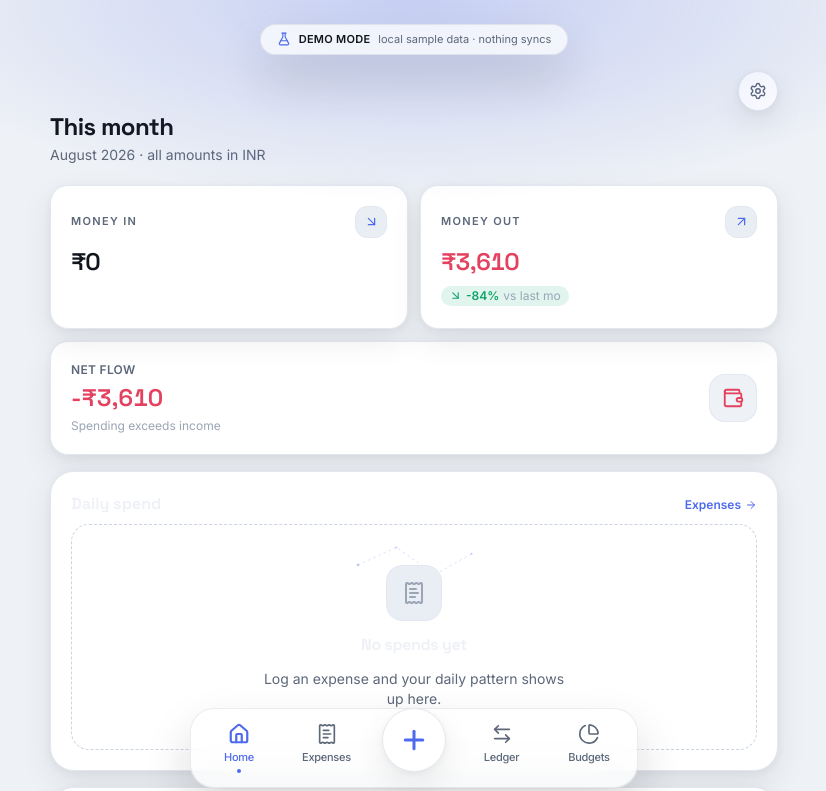
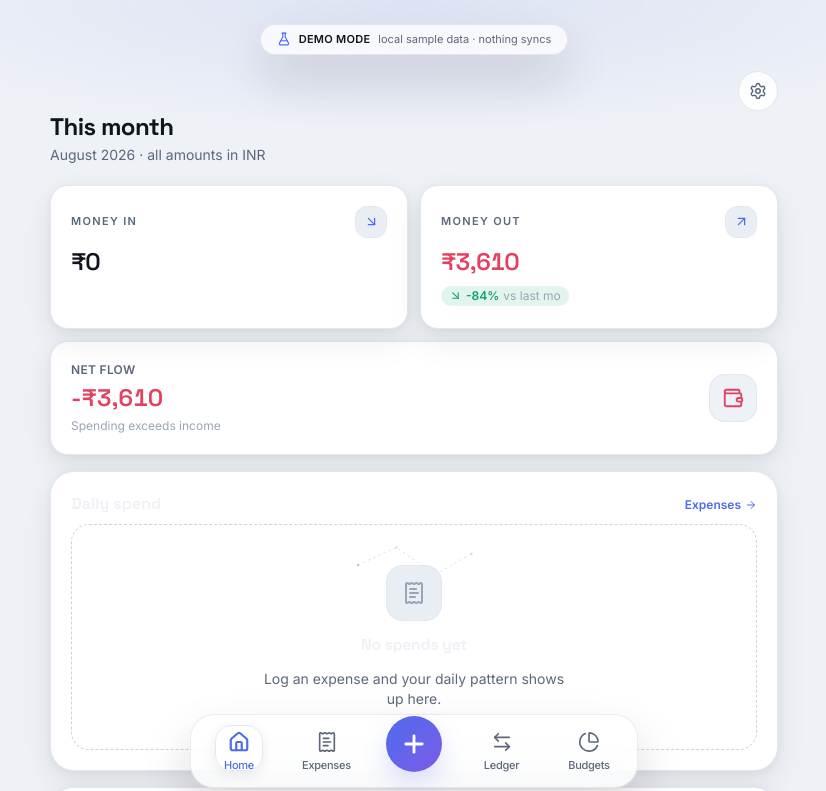
Before and after one commit to rider4585/MoneyOS, a React (Vite) app: page / in a window 1280 px wide. Shown: the top 791 px of the page, without its empty margins (226-1052 px from the left). Built offline with nearby package versions, Linux system fonts and the light colour scheme; no server answers.

Commit message:
feat(money): restyle shell to PULSE - aurora backdrop, gradient orb FAB, floating dock with sliding active pill (R2)

```diff
--- a/src/components/AddTransactionFab.jsx
+++ b/src/components/AddTransactionFab.jsx
@@ -2,8 +2,9 @@ import { Plus } from 'lucide-react'
 import Pressable from './ui/Pressable.jsx'
 
 /**
- * Add-transaction FAB — neumorphic raised circle floating above the tab dock.
- * Opens the placeholder glass sheet until the data layer lands (T2).
+ * Add-transaction FAB — Pulse gradient orb (pulse §6): 60px, brand gradient,
+ * glow shadow. Sits centred above the tab dock; opens the capture-first
+ * full-screen add route.
  */
 export default function AddTransactionFab({ onOpen }) {
   return (
@@ -11,9 +12,9 @@ export default function AddTransactionFab({ onOpen }) {
       type="button"
       onClick={onOpen}
       aria-label="Add transaction"
-      className="neu-card fixed bottom-7 left-1/2 z-50 grid h-16 w-16 -translate-x-1/2 place-items-center rounded-full bg-surface text-brand dark:text-violet-300"
+      className="bg-gradient-brand fixed bottom-7 left-1/2 z-50 grid h-14 w-14 -translate-x-1/2 place-items-center rounded-full text-white shadow-[0_12px_30px_-6px_var(--glow-brand)] transition-transform active:scale-[0.97]"
     >
-      <Plus size={30} strokeWidth={2.4} />
+      <Plus size={28} strokeWidth={2.4} />
     </Pressable>
   )
 }
--- a/src/components/AppShell.jsx
+++ b/src/components/AppShell.jsx
@@ -17,14 +17,10 @@ export default function AppShell() {
 
   return (
     <div className="min-h-dvh bg-base text-ink">
-      {/* soft brand glow backdrop */}
+      {/* aurora hero backdrop — one per screen max (pulse §4) */}
       <div
         aria-hidden
-        className="pointer-events-none fixed inset-x-0 top-0 h-72 opacity-25 dark:opacity-20"
-        style={{
-          background:
-            'radial-gradient(60% 100% at 50% 0%, var(--brand) 0%, transparent 70%)',
-        }}
+        className="aurora pointer-events-none fixed inset-x-0 top-0 h-72"
       />
 
       <AddTransactionProvider>
@@ -41,7 +37,7 @@ export default function AppShell() {
             <NavLink
               to="/settings"
               aria-label="Settings"
-              className="neu-card grid h-10 w-10 place-items-center rounded-full bg-surface text-muted transition-colors hover:text-ink"
+              className="grid h-10 w-10 place-items-center rounded-full border border-border bg-surface text-muted transition-colors hover:border-border-strong hover:text-ink"
             >
               <Settings size={18} strokeWidth={1.9} />
             </NavLink>
--- a/src/components/BottomNavDock.jsx
+++ b/src/components/BottomNavDock.jsx
@@ -1,3 +1,4 @@
+import { motion } from 'framer-motion'
 import { NavLink } from 'react-router-dom'
 import { ArrowLeftRight, ChartPie, Home, ReceiptText } from 'lucide-react'
 
@@ -10,12 +11,15 @@ const tabs = [
   { to: '/budgets', label: 'Budgets', icon: ChartPie },
 ]
 
-/** Bottom tab dock — frosted glass PWA-style nav. */
+/**
+ * Bottom tab dock — Pulse floating glass dock (pulse §6): frosted blur,
+ * inset-x 16px, low radius, sliding active pillar via layoutId spring.
+ */
 export default function BottomNavDock() {
   return (
     <nav
       aria-label="Primary"
-      className="glass-panel fixed inset-x-3 bottom-3 z-40 mx-auto flex max-w-md items-end justify-between rounded-3xl px-4 pt-2 pb-2"
+      className="glass-panel fixed inset-x-4 bottom-3 z-40 mx-auto flex max-w-md justify-between rounded-3xl px-4 pt-2.5 pb-2"
       style={{ paddingBottom: 'max(0.5rem, env(safe-area-inset-bottom))' }}
     >
       {tabs.map((tab, i) =>
@@ -27,21 +31,28 @@ export default function BottomNavDock() {
             to={tab.to}
             end={tab.to === '/'}
             className={({ isActive }) =>
-              `group flex w-16 flex-col items-center gap-1 rounded-2xl py-1.5 transition-colors ${
+              `group relative flex w-16 flex-col items-center gap-1 rounded-2xl py-1.5 transition-colors ${
                 isActive ? 'text-brand dark:text-violet-300' : 'text-muted hover:text-ink'
               }`
             }
           >
             {({ isActive }) => (
               <>
-                <tab.icon size={22} strokeWidth={isActive ? 2.4 : 1.8} />
-                <span className="text-[11px] font-medium tracking-tight">{tab.label}</span>
-                <span
-                  aria-hidden
-                  className={`h-1 w-1 rounded-full bg-current transition-opacity ${
-                    isActive ? 'opacity-100' : 'opacity-0'
-                  }`}
-                />
+                {/* sliding active pill (pulse §5: layoutId spring) */}
+                {isActive ? (
+                  <motion.span
+                    layoutId="dock-active"
+                    transition={{ type: 'spring', stiffness: 320, damping: 26 }}
+                    aria-hidden
+                    className="absolute inset-x-2 top-0 bottom-2 rounded-2xl border border-border bg-surface-raised/80 shadow-[var(--shadow-sm)]"
+                  />
+                ) : null}
+                <span className="relative z-10">
+                  <tab.icon size={22} strokeWidth={isActive ? 2.4 : 1.8} />
+                </span>
+                <span className="relative z-10 text-[11px] font-medium tracking-tight">
+                  {tab.label}
+                </span>
               </>
             )}
           </NavLink>
```
